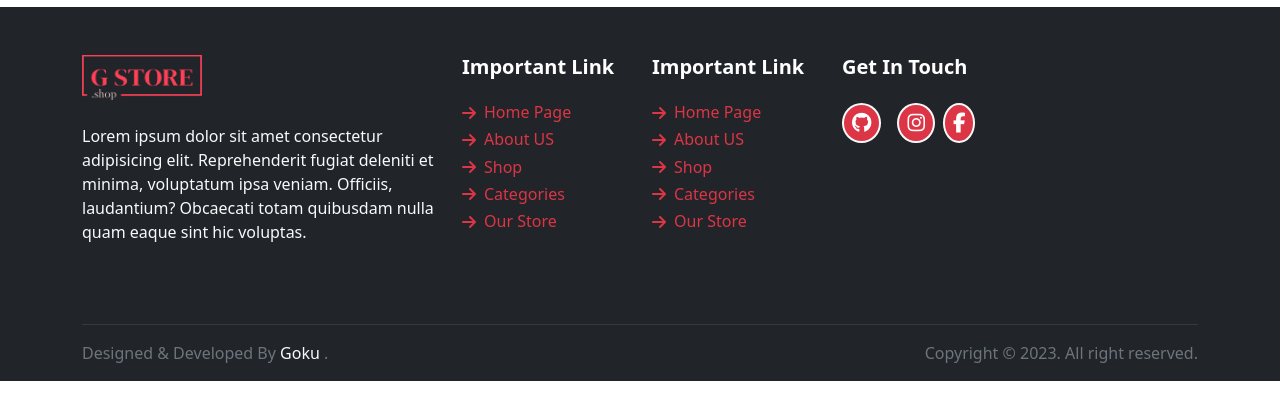
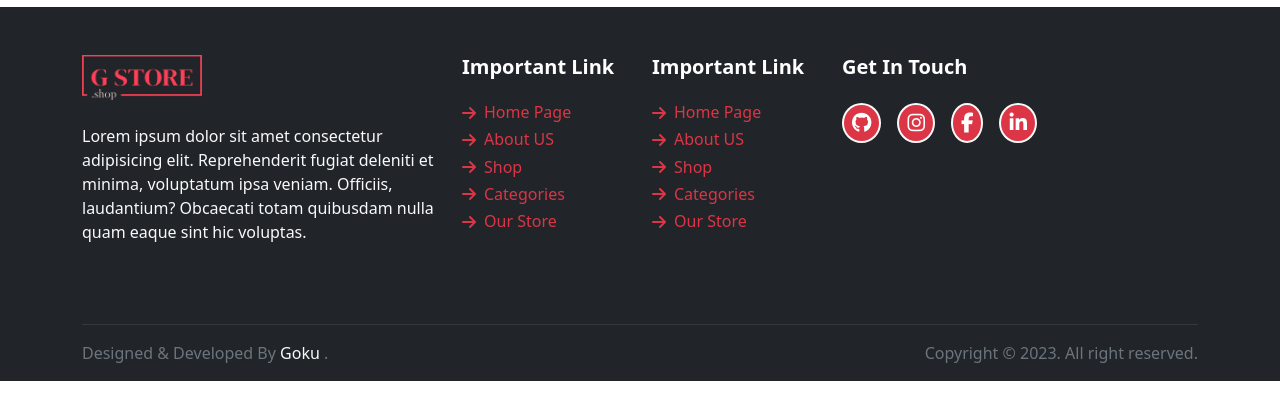
Before and after one commit to gokarna123-goku/g_store, a Django app: template templates/about.html in a window 1280 px wide. Shown: the part 158-578 px from the top of the page. Run offline with Django 3.2, Linux system fonts and the light colour scheme; the template is opened without the code that fills it, so the values that code supplies are empty; some libraries are stand-ins or nearby versions.

Commit message:
added linkedin link

```diff
--- a/templates/footer.html
+++ b/templates/footer.html
@@ -68,16 +68,22 @@
                             <i class="fa-brands fa-github fs-5"></i>
                         </div>
                     </a>
-                    <a href="#" class="text-white text-decoration-none me-2">
+                    <a href="#" class="text-white text-decoration-none me-3">
                         <div
                             class="social_box d-flex align-items-center justify-content-center bg-danger p-2 border border-2 border-light rounded-circle">
                             <i class="fa-brands fa-instagram fs-5"></i>
                         </div>
                     </a>
-                    <a href="#" class="text-white text-decoration-none me-2">
+                    <a href="#" class="text-white text-decoration-none me-3">
                         <div
                             class="social_box d-flex align-items-center justify-content-center bg-danger p-2 border border-2 border-light rounded-circle">
                             <i class="fa-brands fa-facebook-f fs-5"></i>
+                        </div>
+                    </a>
+                    <a href="#" class="text-white text-decoration-none me-3">
+                        <div
+                            class="social_box d-flex align-items-center justify-content-center bg-danger p-2 border border-2 border-light rounded-circle">
+                            <i class="fa-brands fa-linkedin-in fs-5"></i>
                         </div>
                     </a>
                 </div>
```
